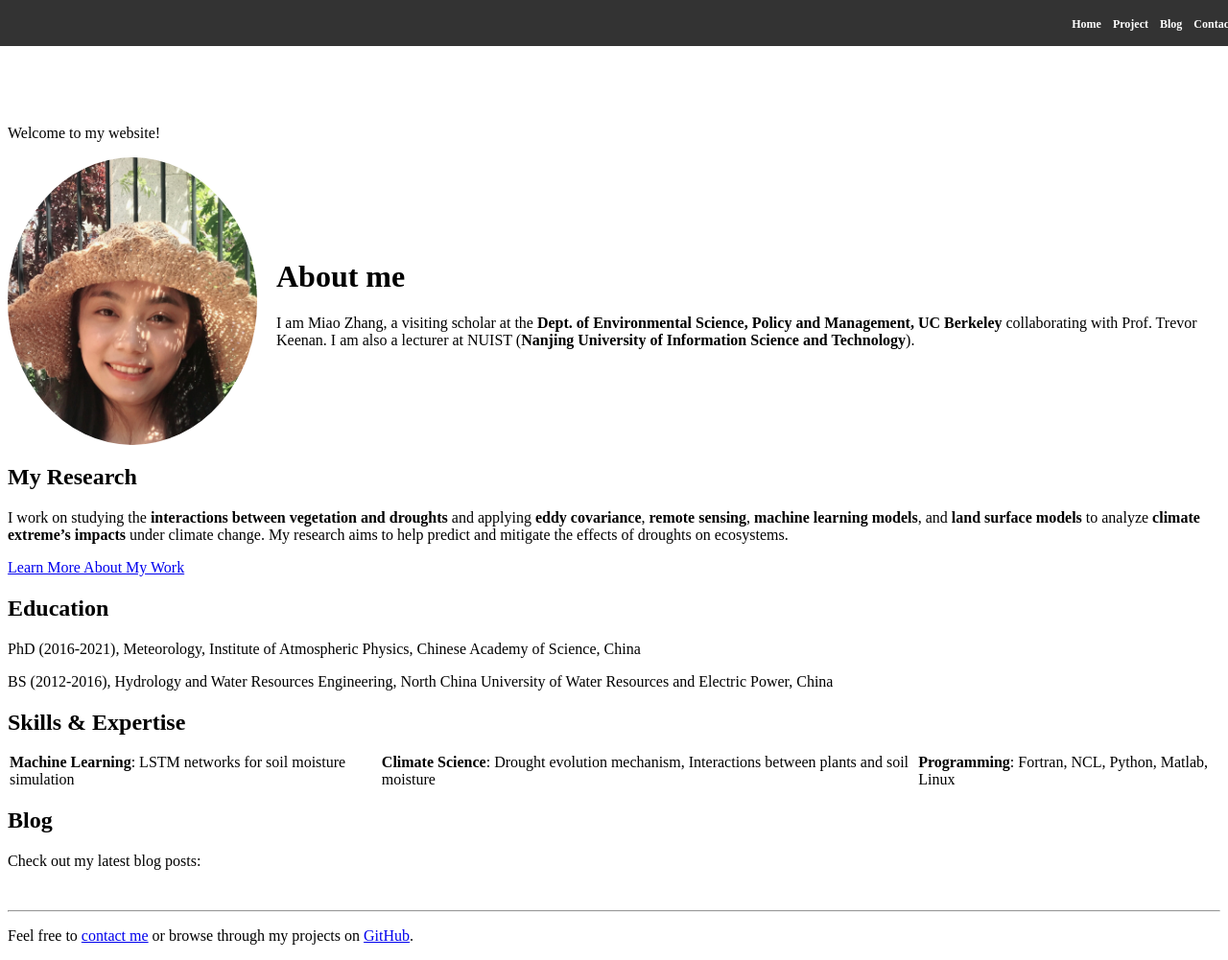
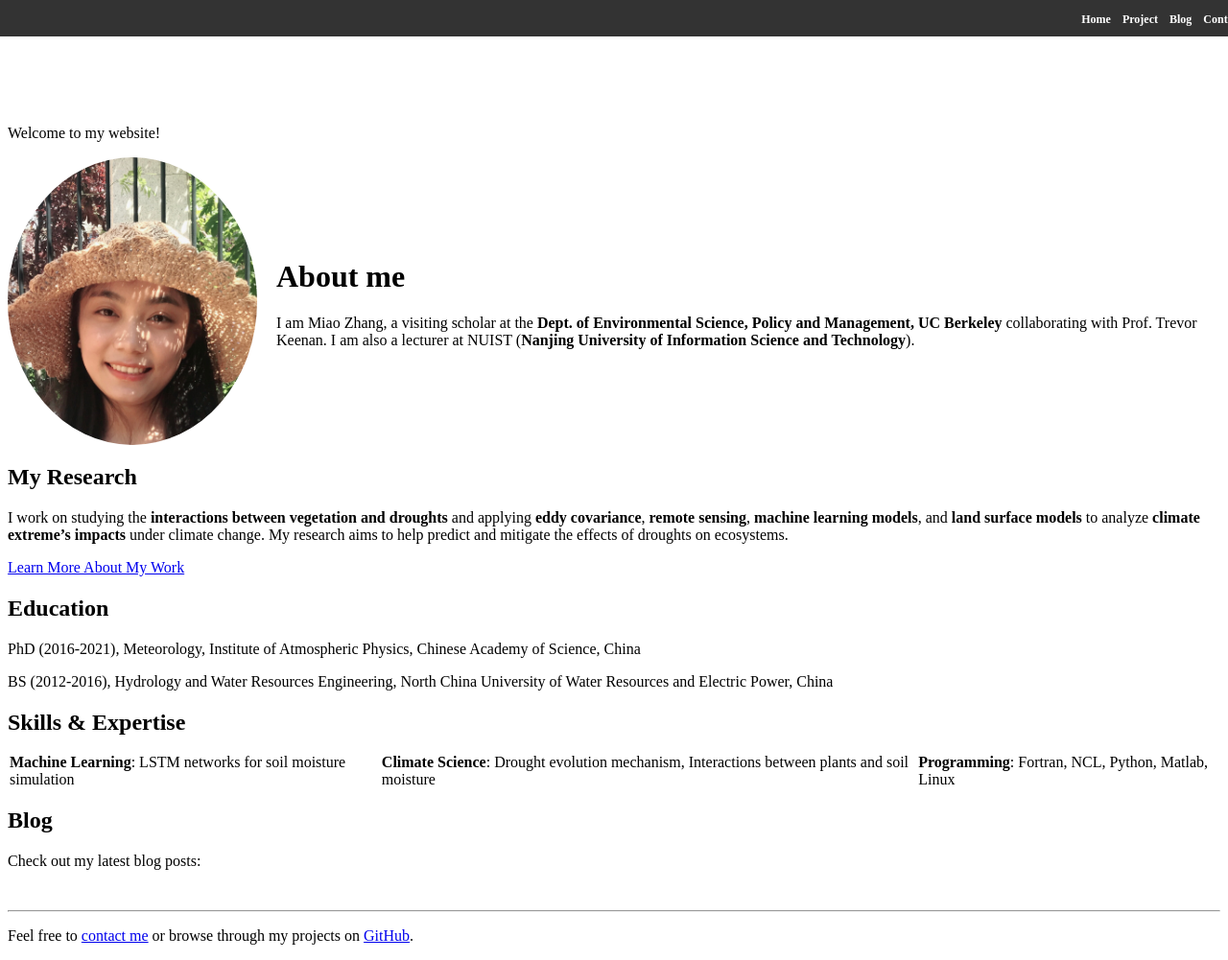
Before and after one commit to miaozhang2025/miaozhang2025.github.io, a Jekyll site: the page built from index.md, in a window 1280 px wide and 1001 px high. Shown: the whole window at 96% size. Built offline with Jekyll 4.4.1, drawn with Linux system fonts in a browser that asks for light colours.

Commit message:
Update custom.css

```diff
--- a/assets/css/custom.css
+++ b/assets/css/custom.css
@@ -10,7 +10,7 @@
   left: 0;
   background-color: rgba(0, 0, 0, 0.8); /* Optional: a background color for the header */
   width: 100%;
-  padding: 15px 10px;
+  padding: 10px 20px;
   z-index: 1000; /* Ensures the header stays above other content */
   overflow: visible;
 }
```
